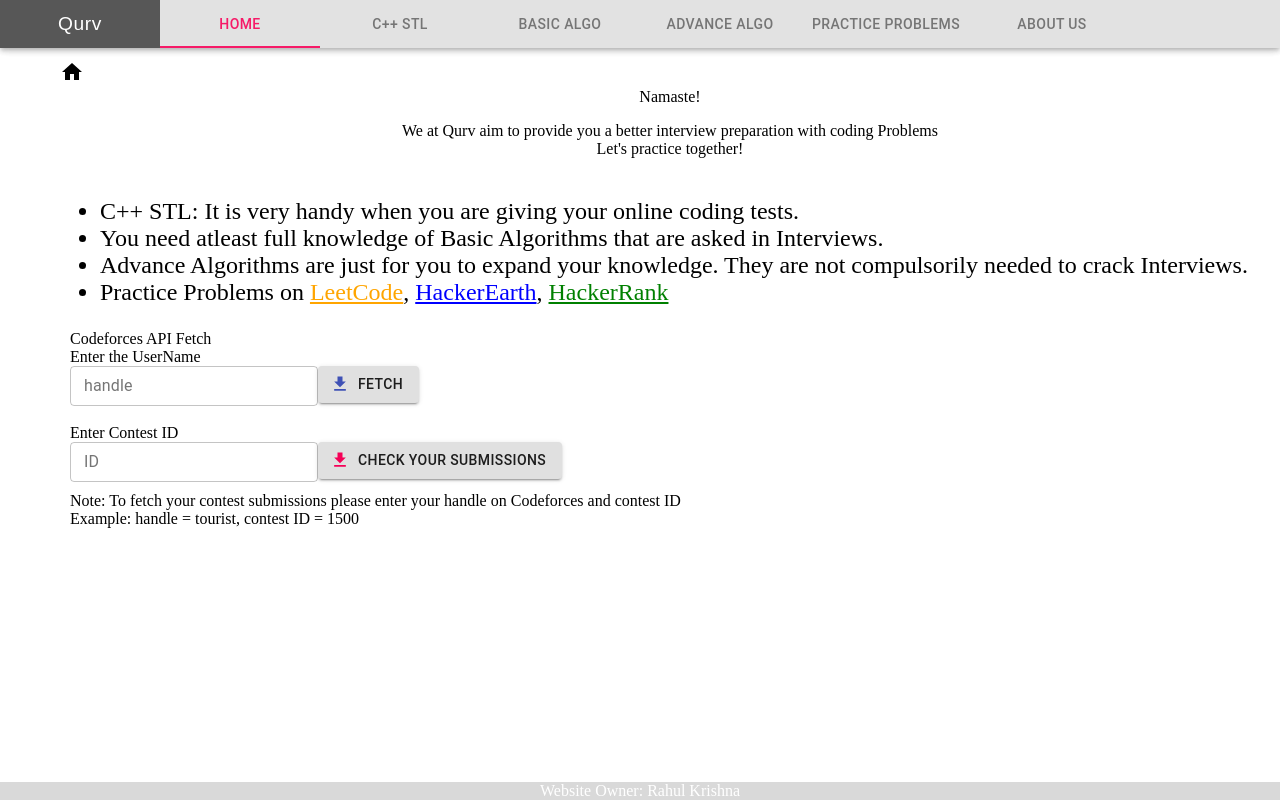
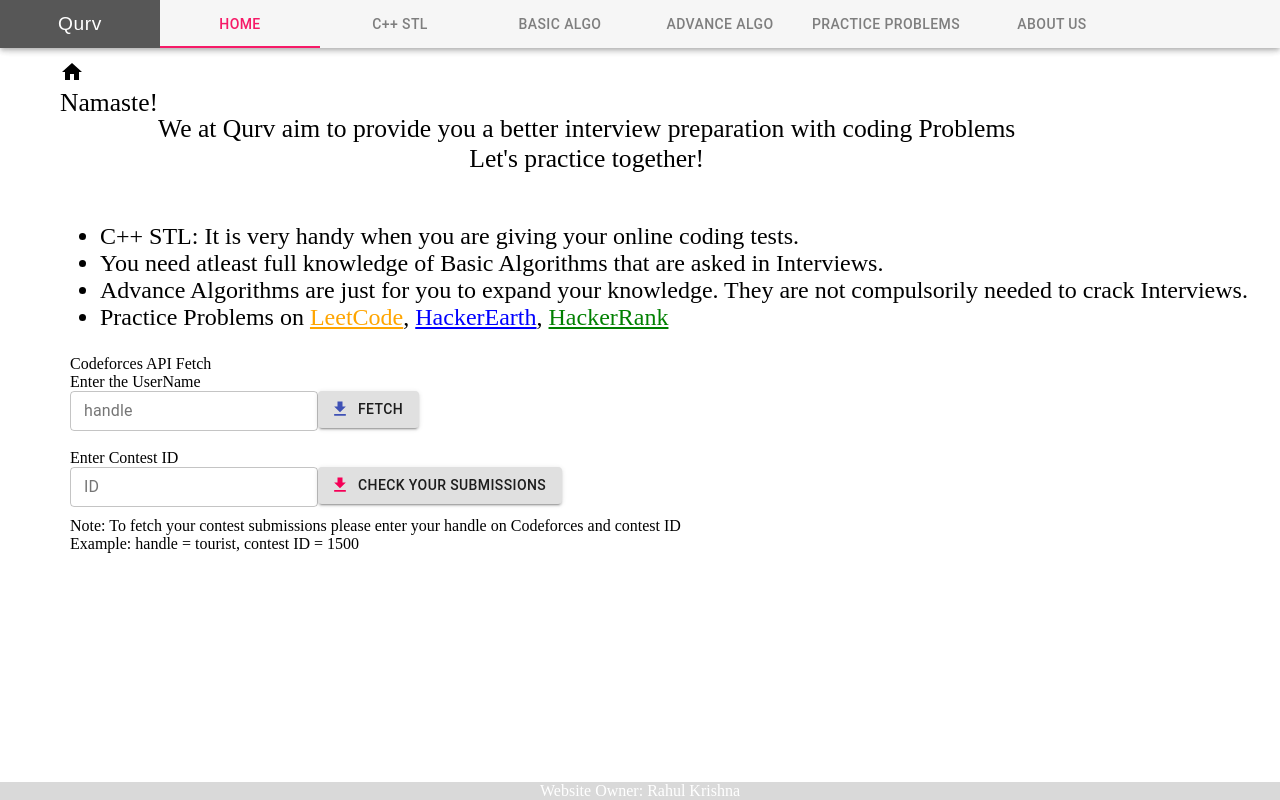
Before and after one commit to rkrishnavedic/qurv, a React (Create React App) app: page / in a window 1280 px wide. Built offline with nearby package versions, Linux system fonts and the light colour scheme.

Commit message:
Add files via upload

```diff
--- a/src/App.css
+++ b/src/App.css
@@ -59,10 +59,32 @@
 
 .playground {
   position: relative;
-  flex-direction: column;
+  flex-direction: row;
   display: flex;
   color: black;
-  font-family: 'Josefin Sans';
+  font-family: 'Flamenco';
+  font-size: 160%;
+}
+
+.playground2 {
+  position: relative;
+  flex-direction: row;
+  display: flex;
+  color: black;
+  font-family: 'Flamenco';
+}
+
+@media only screen and (max-width: 650px){
+  .playground{
+    flex-direction: column;
+  }
+
+}
+@media only screen and (max-width: 650px){
+  .playground2{
+    flex-direction: column;
+  }
+
 }
 
 .App-link {
@@ -93,3 +115,4 @@
 @import url('https://fonts.googleapis.com/css?family=Indie+Flower');
 @import url('https://fonts.googleapis.com/css?family=Pangolin');
 @import url('https://fonts.googleapis.com/css?family=Syne+Mono');
+@import url('https://fonts.googleapis.com/css?family=Flamenco');
--- a/src/App.js
+++ b/src/App.js
@@ -63,7 +63,7 @@ function NavigationBar({mobileDevice}){
   if(mobileDevice){
     return (
       <div style={{paddingTop:"50px", paddingLeft:"50px"}}>
-      <AppBar style={{opacity: 0.9, background:"#aeaeae", backdropFilter: "blur(4px)"}}>
+      <AppBar className="glassyMenu" style={{opacity: 0.9, background:"whitesmoke", backdropFilter: "blur(4px)"}}>
 
       <Tabs onChange={handleTab} indicatorColor="secondary" textColor="secondary">
           <Tab label="Qurv" style={{background:"#444444",color:"white", fontSize:"120%",fontFamily:"sans-serif", textTransform:"none"}} disabled/>
@@ -98,7 +98,7 @@ function NavigationBar({mobileDevice}){
 
   return (
     <div style={{paddingTop:"50px", paddingLeft:"50px"}}>
-    <AppBar style={{opacity: 0.9, background:"#dfdfdf", backdropFilter: "blur(4px)"}}>
+    <AppBar className="glassyMenu" style={{opacity: 0.9, background:"whitesmoke", backdropFilter: "blur(4px)"}}>
 
       <Tabs className="AppBar" value={value} onChange={handleTab} indicatorColor="secondary" textColor="secondary">
           <Tab label="Qurv" style={{background:"#444444",color:"white", fontSize:"120%",fontFamily:"sans-serif", textTransform:"none"}} disabled/>
```
